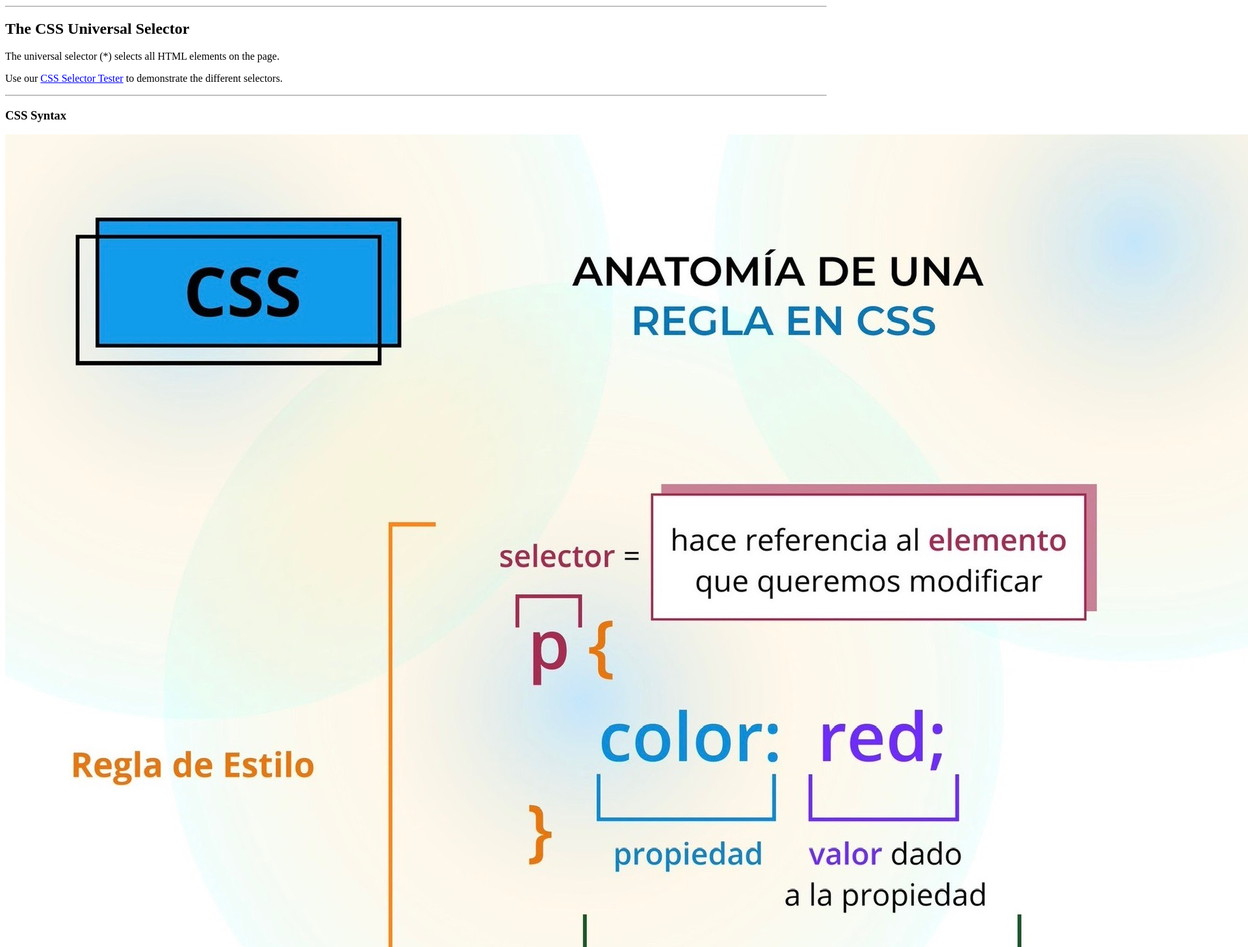
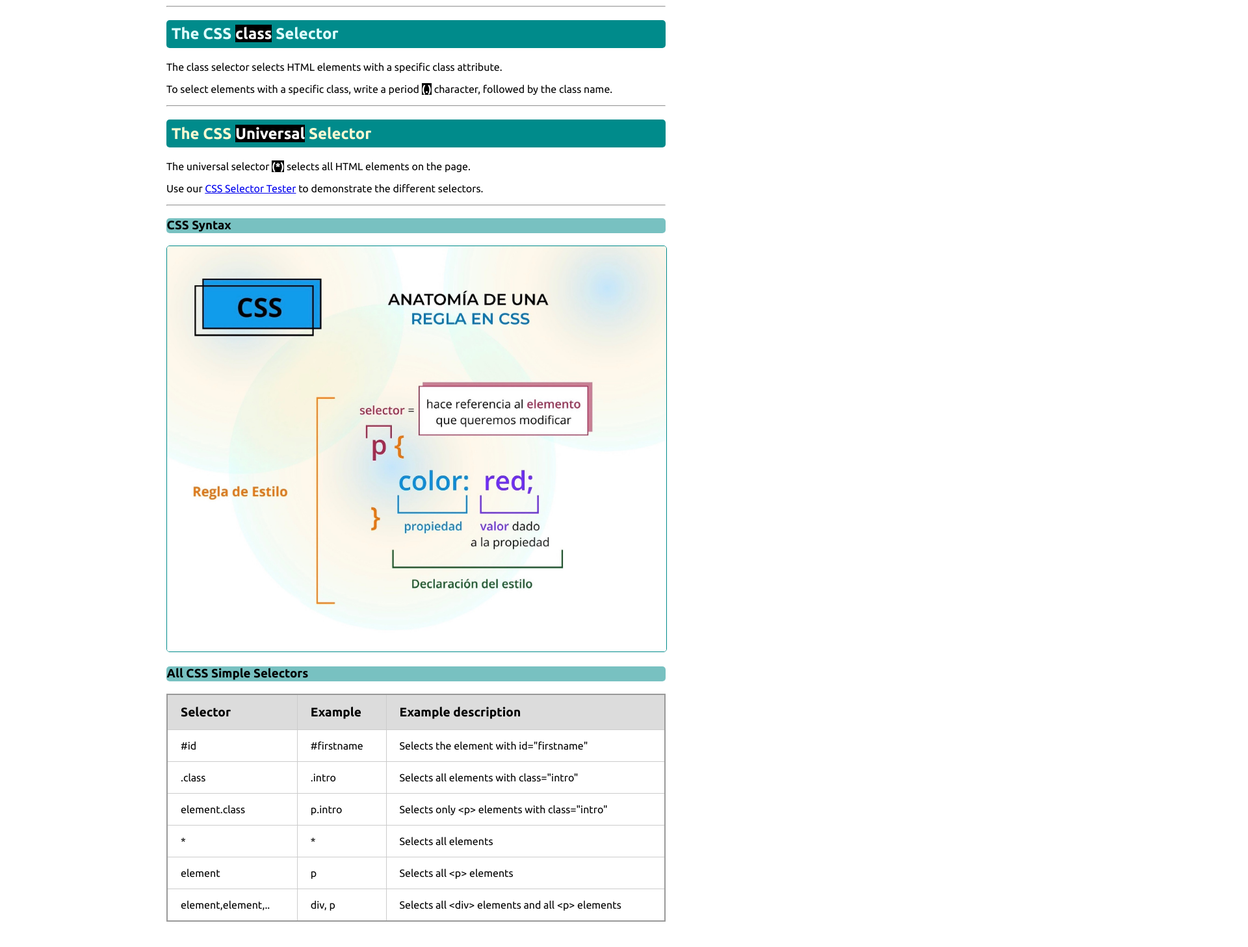
Before and after one commit to ikerqume/ASIX_0373_AE4_SelectoresCSS, a plain HTML site: page index.html in a window 1280 px wide. Shown: the part 740-2198 px from the top of the page at 65% size, 1920 px wide, since content can reach past the window. Drawn offline with Linux system fonts and the light colour scheme.

Commit message:
css + tabla simple

```diff
--- a/index.html
+++ b/index.html
@@ -1,63 +1,120 @@
 <!DOCTYPE html>
 <html lang="en">
-
 <head>
     <meta charset="UTF-8">
     <meta http-equiv="X-UA-Compatible" content="IE=edge">
     <meta name="viewport" content="width=device-width, initial-scale=1.0">
+    <!-- REGLA 2: Utilizar Font Awesome para añadir un icono de página -->
+    <link rel="icon" href="resources/css-brands-solid-full.svg" type="image/svg+xml">
     <link rel="stylesheet" href="styles.css">
     <title>CSS Selectors</title>
 </head>
-
 <body>
+    <!-- REGLA 3.3: Los elementos h1 estarán subrayados, de color darkcyan y alineados al centro -->
     <h1>CSS Selectors</h1>
     <p>A CSS selector selects the HTML element(s) you want to style.</p>
+    <!-- REGLA 3.5: Los elementos con clase selectors tendrán un relleno de 5%, un border: solid darkcyan 1px y esquinas redondeadas -->
     <div class="selectors">
         <h2>CSS Selectors</h2>
         <p>CSS selectors are used to "find" (or select) the HTML elements you want to style.</p>
         <p>We can divide CSS selectors into five categories:</p>
         <ul>
             <li>Simple selectors (select elements based on name, id, class)</li>
-            <li>Combinator selectors (select elements based on a specific relationship between them)</li>
-            <li>Pseudo-class selectors (select elements based on a certain state)
+            <!-- REGLA 3.9: Los elementos a que sean hijos directos de algún li tendrán text-decoration: none -->
+            <li><a href="https://www.w3schools.com/css/css_combinators.asp" target="_blank">Combinator selectors</a> (select elements based on a specific relationship between them)</li>
+            <li><a href="https://www.w3schools.com/css/css_pseudo_classes.asp" target="_blank">Pseudo-class selectors</a> (select elements based on a certain state)
             </li>
-            <li>Pseudo-elements selectors (select and style a part of an element)</li>
-            <li>Attribute selectors (select elements based on an attribute or attribute value)</li>
+            <li><a href="https://www.w3schools.com/css/css_pseudo_elements.asp" target="_blank">Pseudo-elements selectors</a> (select and style a part of an element)</li>
+            <li><a href="https://www.w3schools.com/css/css_attribute_selectors.asp" target="_blank">Attribute selectors</a> (select elements based on an attribute or attribute value)</li>
         </ul>
     </div>
     <hr>
+    <!-- REGLA 3.4: Los elementos con clase selector tendrán color lightcyan -->
+    <!-- REGLA 3.7: Los elementos h2 con clase selector tendrán color de fondo darkcyan, relleno de 1% y esquinas redondeadas -->
     <h2 class="selector">The CSS <span>element</span> Selector</h2>
+    <!-- REGLA 3.8: Los elementos span tendrán font-weight: 900, color de fondo negro y color de texto blanco -->
     <p>The element selector selects HTML elements based on the element <span>name</span> (body, p, h1, h5, a, div, etc.).</p>
     <hr>
+    <!-- REGLA 3.4: Los elementos con clase selector tendrán color lightcyan -->
+    <!-- REGLA 3.7: Los elementos h2 con clase selector tendrán color de fondo darkcyan, relleno de 1% y esquinas redondeadas -->
     <h2 class="selector">The CSS <span>id</span> Selector</h2>
     <p>The id selector uses the id attribute of an HTML element to select a specific element.</p>
     <p>The id of an element is unique within a page, so the id selector is used to select one unique element!</p>
+    <!-- REGLA 3.8: Los elementos span tendrán font-weight: 900, color de fondo negro y color de texto blanco -->
     <p>To select an element with a specific id, write a hash <span>(#)</span> character, followed by the id of the element.</p>
     <hr>
+    <!-- REGLA 3.4: Los elementos con clase selector tendrán color lightcyan -->
+    <!-- REGLA 3.7: Los elementos h2 con clase selector tendrán color de fondo darkcyan, relleno de 1% y esquinas redondeadas -->
     <h2 class="selector">The CSS <span>class</span> Selector</h2>
     <p>The class selector selects HTML elements with a specific class attribute.</p>
+    <!-- REGLA 3.8: Los elementos span tendrán font-weight: 900, color de fondo negro y color de texto blanco -->
     <p>To select elements with a specific class, write a period <span>(.)</span> character, followed by the class name.</p>
     <hr>
-
+    <!-- REGLA 3.6: Los elementos con identificador (id) universal tendrán color lightgoldenrodyellow -->
+    <!-- REGLA 3.7: Los elementos h2 con identificador (id) universal tendrán color de fondo darkcyan, relleno de 1% y esquinas redondeadas -->
     <h2 id="universal">The CSS <span>Universal</span> Selector</h2>
+    <!-- REGLA 3.8: Los elementos span tendrán font-weight: 900, color de fondo negro y color de texto blanco -->
     <p>The universal selector <span>(*)</span> selects all HTML elements on the page.</p>
-
     <div>
         <p>Use our <a href="https://www.w3schools.com/cssref/trysel.asp" target="_blank">CSS Selector Tester</a> to demonstrate the different selectors. </p>
     </div>
     <hr>
-
+    <!-- REGLA 3.11: Los elementos div que sean descendientes de un elemento con id gallery tendrán un ancho width de 100% -->
     <div id="gallery">
         <div>
+            <!-- REGLA 3.10: Los elementos h3 tendrán color de fondo rgba(0, 139, 139, 0.529), relleno de 0.5px y esquinas redondeadas -->
             <h3>CSS Syntax</h3>
+            <!-- REGLA 3.12: Los elementos img tendrán un ancho width de 100%, un border: solid darkcyan 1px y esquinas redondeadas -->
             <img src="./resources/regla_css.jpg" alt="">
         </div>
+        <!-- BONUS: Tabla de selectores CSS en lugar de imagen -->
         <div>
+            <!-- REGLA 3.10: Los elementos h3 tendrán color de fondo rgba(0, 139, 139, 0.529), relleno de 0.5px y esquinas redondeadas -->
             <h3>All CSS Simple Selectors</h3>
-            <img src="./resources/selectors.png" alt="">
+            <table>
+                <thead>
+                    <tr>
+                        <th>Selector</th>
+                        <th>Example</th>
+                        <th>Example description</th>
+                    </tr>
+                </thead>
+                <tbody>
+                    <tr>
+                        <td>#id</td>
+                        <td>#firstname</td>
+                        <td>Selects the element with id="firstname"</td>
+                    </tr>
+                    <tr>
+                        <td>.class</td>
+                        <td>.intro</td>
+                        <td>Selects all elements with class="intro"</td>
+                    </tr>
+                    <tr>
+                        <td>element.class</td>
+                        <td>p.intro</td>
+                        <td>Selects only &lt;p&gt; elements with class="intro"</td>
+                    </tr>
+                    <tr>
+                        <td>*</td>
+                        <td>*</td>
+                        <td>Selects all elements</td>
+                    </tr>
+                    <tr>
+                        <td>element</td>
+                        <td>p</td>
+                        <td>Selects all &lt;p&gt; elements</td>
+                    </tr>
+                    <tr>
+                        <td>element,element,..</td>
+                        <td>div, p</td>
+                        <td>Selects all &lt;div&gt; elements and all &lt;p&gt; elements</td>
+                    </tr>
+                </tbody>
+            </table>
+            <br>
+            <br>
         </div>
     </div>
-
 </body>
-
 </html>
--- a/styles.css
+++ b/styles.css
@@ -0,0 +1,104 @@
+/* Importar Google Fonts - REGLA 1 */
+@import url('https://fonts.googleapis.com/css2?family=Ubuntu:ital,wght@0,300;0,400;0,500;0,700;1,300;1,400;1,500;1,700&display=swap');
+
+/* REGLA 3.1: Utilizar el selector universal * para cambiar el tipo de fuente del documento */
+* {
+  font-family: "Ubuntu", sans-serif;
+}
+
+/* REGLA 3.2: El elemento body tendrá margen 0 y relleno de 20% únicamente a la derecha y izquierda */
+body {
+    margin: 0;
+    padding: 0 20%;
+}
+
+/* REGLA 3.3: Los elementos h1 estarán subrayados, de color darkcyan y alineados al centro */
+h1 {
+    text-decoration: underline;
+    color: darkcyan;
+    text-align: center;
+}
+
+/* REGLA 3.4: Los elementos con clase selector tendrán color lightcyan */
+.selector {
+    color: lightcyan;
+}
+
+/* REGLA 3.5: Los elementos con clase selectors tendrán un relleno de 5%, un border: solid darkcyan 1px y esquinas redondeadas con valor de 5px */
+.selectors {
+    padding: 5%;
+    border: solid darkcyan 1px;
+    border-radius: 5px;
+}
+
+/* REGLA 3.6: Los elementos con identificador (id) universal tendrán color lightgoldenrodyellow */
+#universal {
+    color: lightgoldenrodyellow;
+}
+
+/* REGLA 3.7: Los elementos h2 con clase selector y los elementos h2 con identificador (id) universal tendrán color de fondo darkcyan, relleno de 1% y esquinas redondeadas con valor de 5px */
+h2.selector,
+h2#universal {
+    background-color: darkcyan;
+    padding: 1%;
+    border-radius: 5px;
+}
+
+/* REGLA 3.8: Los elementos span tendrán font-weight: 900, color de fondo negro y color de texto blanco */
+span {
+    font-weight: 900;
+    background-color: black;
+    color: white;
+}
+
+/* REGLA 3.9: Los elementos a que sean hijos directos de algún li tendrán text-decoration: none */
+li > a {
+    text-decoration: none;
+}
+
+/* REGLA 3.10: Los elementos h3 tendrán color de fondo background-color: rgba(0, 139, 139, 0.529), relleno de 0.5px y esquinas redondeadas con valor de 5px */
+h3 {
+    background-color: rgba(0, 139, 139, 0.529);
+    padding: 0.5px;
+    border-radius: 5px;
+}
+
+/* REGLA 3.11: Los elementos div que sean descendientes de un elemento con id gallery tendrán un ancho width de 100% */
+#gallery div {
+    width: 100%;
+}
+
+/* REGLA 3.12: Los elementos img tendrán un ancho width de 100%, un border: solid darkcyan 1px y esquinas redondeadas con valor de 5px */
+img {
+    width: 100%;
+    border: solid darkcyan 1px;
+    border-radius: 5px;
+}
+
+table {
+    width: 100%;
+    border-collapse: collapse;
+    margin-top: 10px;
+    border: 2px solid #999;
+}
+
+
+table thead {
+    background-color: #dcdcdc;
+    color: #000;
+}
+
+table th {
+    padding: 15px 20px;
+    text-align: left;
+    font-weight: bold;
+    font-size: 1.2em;
+    border: 1px solid #ccc;
+}
+
+table td {
+    padding: 15px 20px;
+    border: 1px solid #ccc;
+    text-align: left;
+    font-size: 1em;
+}
```
Also changed, not shown: resources/css-brands-solid-full.svg (added).
